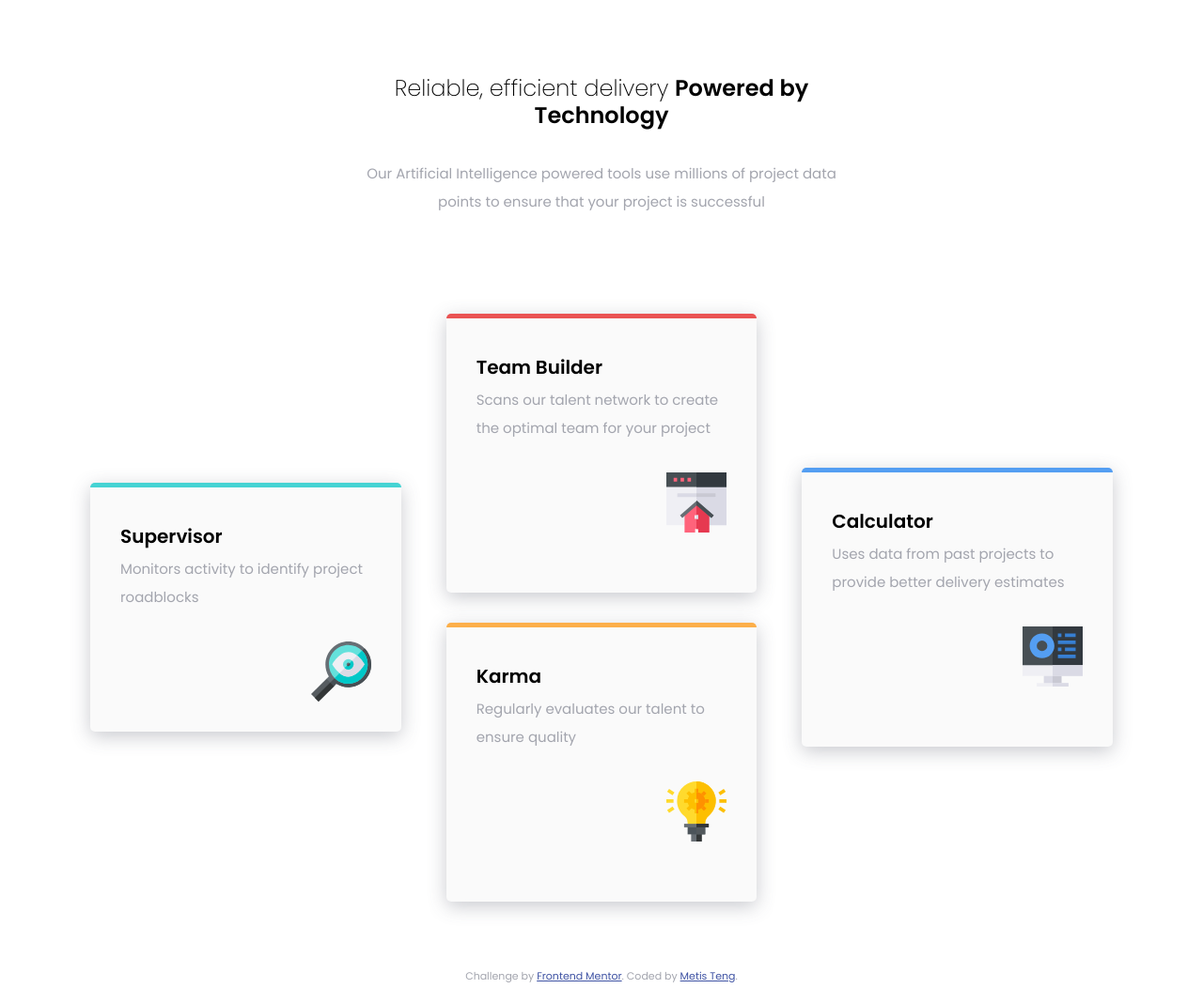
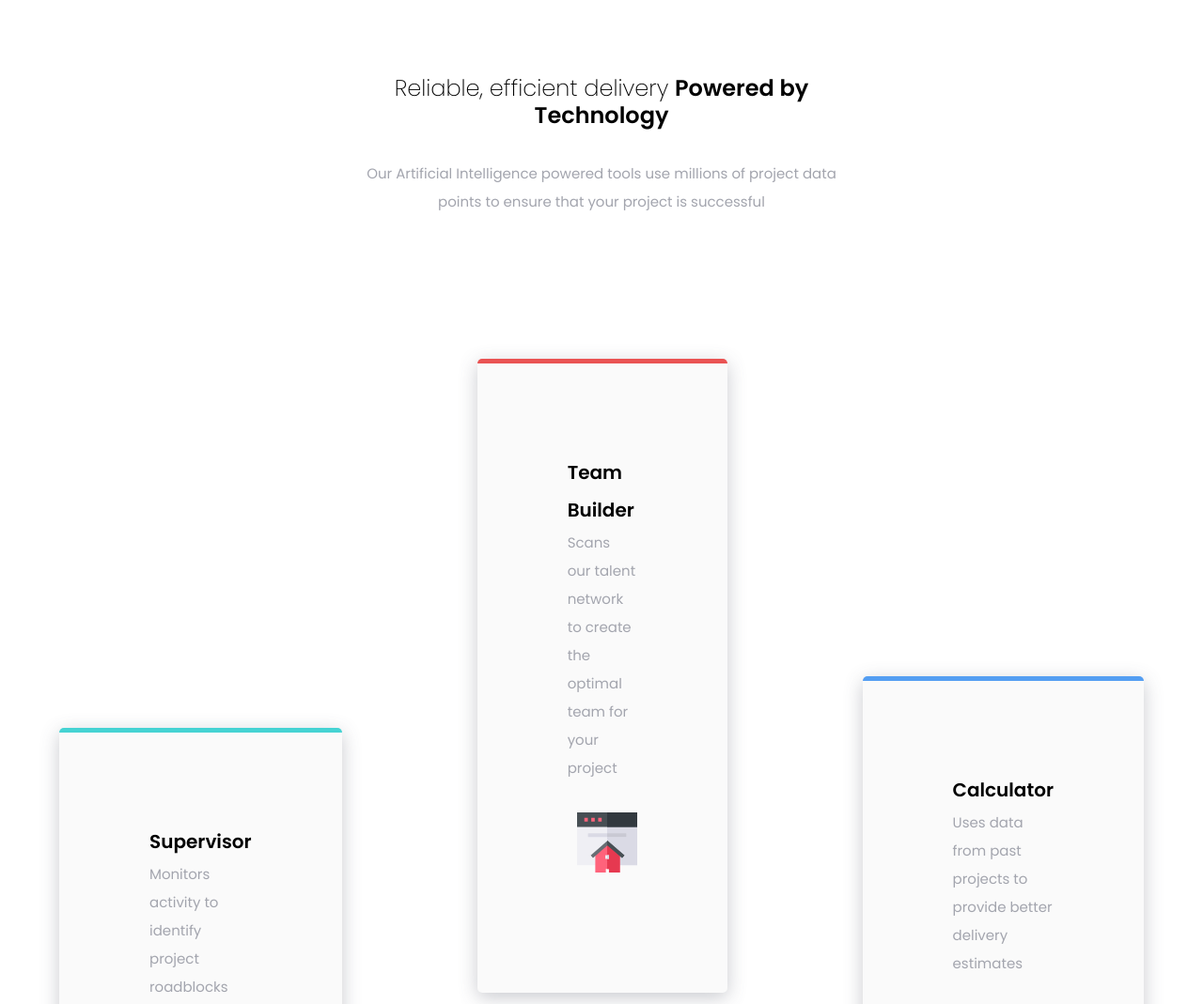
Before and after one commit to greatmetis/frontendMentor-challenge-fourCards, a plain HTML site: page index.html in a window 1280 px wide. Shown: the top 1069 px of the page at 94% size. Drawn offline with Linux system fonts and the light colour scheme.

Commit message:
Update style.css

```diff
--- a/css/style.css
+++ b/css/style.css
@@ -169,6 +169,7 @@ body {
   }
   .cards [class^="card"] {
     margin-bottom: 32px;
+    padding:48px;
   }
 }
 
```
